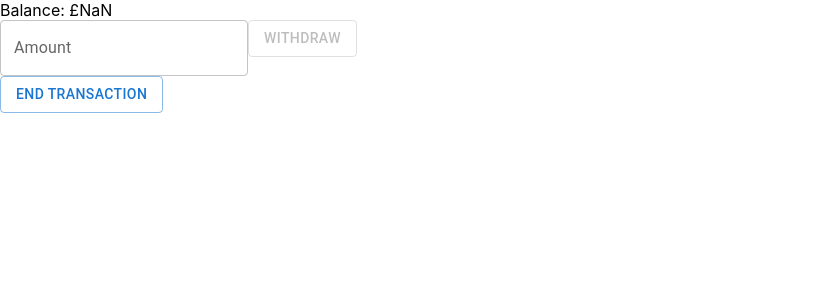
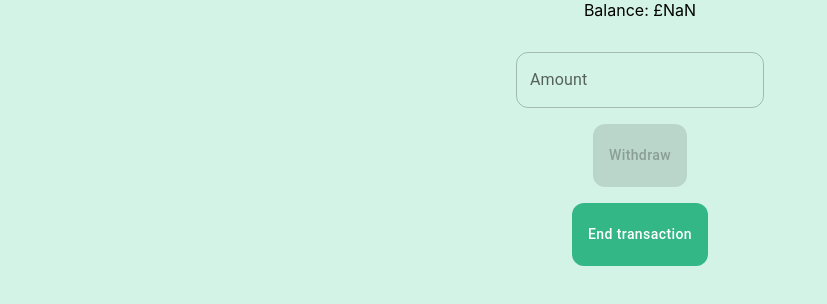
Before and after one commit to yverenoir/atm-web-app, a React (Create React App) app: page /withdraw in a window 1280 px wide. Shown: the top 304 px of the page, without its empty margins (0-827 px from the left). Built offline with nearby package versions, Linux system fonts and the light colour scheme.

Commit message:
feat: add more screens, add styling and refactoring

```diff
--- a/src/App.tsx
+++ b/src/App.tsx
@@ -1,12 +1,11 @@
 import React, {useState} from 'react';
 import './App.css';
-import {Button, Grid, TextField} from '@mui/material';
+import {Button, Grid, TextField, Typography} from '@mui/material';
 import {useNavigate} from "react-router-dom";
 
 function App() {
 
     const [pin, setPin] = useState<number | null>(null);
-    const [balance, setBalance] = useState<number | null>(null);
 
     const navigate = useNavigate();
 
@@ -28,7 +27,6 @@ function App() {
         const data = await response.json();
         const currentBalance = data.currentBalance;
         console.log('retrieved balance is: ', currentBalance);
-        setBalance(currentBalance);
         // show withdraw page
         navigate("/withdraw", {state: {balance: currentBalance}});
     }
@@ -40,6 +38,11 @@ function App() {
 
     return (
         <div className="App">
+            <Grid container direction={"column"}>
+                <Grid item>
+                    <Typography variant={"h4"}>Hey Pompom, welcome back! </Typography>
+                    <Typography variant={"h6"}>Please enter your PIN</Typography>
+                </Grid>
                 <form onSubmit={onPinSubmit}>
                     <Grid container>
                         <Grid item xs={12}>
@@ -47,10 +50,11 @@ function App() {
                                        onChange={handlePinChange}/>
                         </Grid>
                         <Grid item xs={12}>
-                        <Button type={"submit"} variant={"outlined"}>Enter pin</Button>
+                            <Button type={"submit"} variant={"contained"}>Enter</Button>
                         </Grid>
                     </Grid>
                 </form>
+            </Grid>
         </div>
     );
 }
--- /dev/null
+++ b/src/ExitButton.tsx
@@ -0,0 +1,20 @@
+import React from 'react';
+import './App.css';
+import {useNavigate} from "react-router-dom";
+import {Button} from "@mui/material"; // Tell webpack this JS file uses this image
+
+function ExitButton() {
+    const navigate = useNavigate();
+
+    function onEndTransaction() {
+        // invalidate auth token
+        // redirect user back to pin page
+        navigate("/");
+    }
+
+    return (
+        <Button variant={"contained"} onClick={onEndTransaction}>End transaction</Button>
+    );
+}
+
+export default ExitButton;
--- /dev/null
+++ b/src/InsertCard.tsx
@@ -0,0 +1,24 @@
+import React, {useEffect} from 'react';
+import './App.css';
+import {useNavigate} from "react-router-dom";
+import insert from './insert-card.gif';
+import {Grid} from "@mui/material"; // Tell webpack this JS file uses this image
+
+function InsertCard() {
+    const navigate = useNavigate();
+
+    useEffect(() => {
+            setTimeout(() => navigate("/pin"), 1000);
+        }
+    );
+
+    return (
+        <Grid container justifyContent={"center"} alignItems={"center"}>
+            <Grid item>
+                <img src={insert} alt="insertCard"/>
+            </Grid>
+        </Grid>
+    );
+}
+
+export default InsertCard;
--- /dev/null
+++ b/src/WithdrawSuccess.tsx
@@ -0,0 +1,32 @@
+import React from 'react';
+import './App.css';
+import {useLocation, useNavigate} from "react-router-dom";
+import success from './withdrawal-success.gif';
+import {Button, Grid} from "@mui/material";
+import ExitButton from "./ExitButton"; // Tell webpack this JS file uses this image
+
+function WithdrawSuccess() {
+    const navigate = useNavigate();
+    const location = useLocation();
+
+    function onWithdrawAgainButtonClicked() {
+        const balance = location.state?.balance;
+        navigate('/withdraw', {state: {balance: balance}})
+    }
+
+    return (
+        <Grid container justifyContent={"center"} alignItems={"center"}>
+            <Grid item>
+                <img src={success} alt="withdrawalSuccess"/>
+            </Grid>
+            <Grid item>
+                <Button onClick={onWithdrawAgainButtonClicked}>Withdraw again</Button>
+            </Grid>
+            <Grid item>
+                <ExitButton/>
+            </Grid>
+        </Grid>
+    );
+}
+
+export default WithdrawSuccess;
--- a/src/Withdrawal.tsx
+++ b/src/Withdrawal.tsx
@@ -1,22 +1,13 @@
 import React, {useEffect, useState} from 'react';
 import './App.css';
-import {useLocation} from "react-router-dom";
-import {Button, TextField} from "@mui/material";
+import {useLocation, useNavigate} from "react-router-dom";
+import {Button, Grid, TextField} from "@mui/material";
 import {getTotal, withdraw as withdrawFromVault} from "./vault";
-
-// He’s going to make 3 withdrawals:
-// ●	£140
-// ●	£50
-// ●	£90
-
-// 4 x £5 notes
-// 15 x £10 notes
-// 7 x £20 notes
-// You should try to give a roughly even mix of notes when possible, and will have to take into account what to do when certain ones run out.
-// Your ATM allows an overdraft of up to £100 and should let users know if they do go overdrawn 😬
+import ExitButton from "./ExitButton";
 
 function Withdrawal() {
     const location = useLocation();
+    const navigate = useNavigate();
     const [amount, setAmount] = useState<number | null>(null);
 
     const balanceFromState = location.state?.balance;
@@ -88,6 +79,7 @@ function Withdrawal() {
             }
 
             setBalance(balance - amount);
+            navigate("/withdrawal-success", {state: {balance: balance - amount}});
         } else {
             // show vault cash insufficient msg, or show this message even in handleAmountChange()?
         }
@@ -105,15 +97,13 @@ function Withdrawal() {
         return withdrawFromVault(amount);
     }
 
-    function onEndTransaction() {
-        // invalidate auth token
-        // redirect user back to pin page
-    }
-
     // check for auth status, only show this page when user is logged in
     return (
-        <div>
+        <Grid container direction={"column"} alignItems={"center"} spacing={2}>
+            <Grid item>
                 Balance: £{balance}
+            </Grid>
+            <Grid item>
                 {showAmountInsufficientMsg && <div>Requested amount is bigger than allowed withdrawal amount</div>}
                 {showOverdraftMsg &&
                     <div>Requested amount is bigger than actual balance, you will be going into minus after this
@@ -121,13 +111,25 @@ function Withdrawal() {
                 {showAmountNotPossibleMsg &&
                     <div>You can only draw a multiple of 5</div>}
                 {withdrawUnsuccessfulMsg && <div>Requested amount cannot be withdrawn.</div>}
+            </Grid>
+            <Grid item>
                 <form onSubmit={onWithdrawSubmit}>
+                    <Grid container direction={"column"} alignItems={"center"} spacing={2}>
+                        <Grid item>
                             <TextField label="Amount" variant="outlined" type={"number"} value={amount}
                                        onChange={handleAmountChange}/>
-                <Button type={"submit"} variant={"outlined"} disabled={withdrawButtonDisabled}>Withdraw</Button>
+                        </Grid>
+                        <Grid item>
+                            <Button type={"submit"} variant={"contained"}
+                                    disabled={withdrawButtonDisabled}>Withdraw</Button>
+                        </Grid>
+                    </Grid>
                 </form>
-            <Button variant={"outlined"} onClick={onEndTransaction}>End transaction</Button>
-        </div>
+            </Grid>
+            <Grid item>
+                <ExitButton/>
+            </Grid>
+        </Grid>
     );
 }
 
--- a/src/index.css
+++ b/src/index.css
@@ -1,13 +1,14 @@
 body {
-  margin: 0;
-  font-family: -apple-system, BlinkMacSystemFont, 'Segoe UI', 'Roboto', 'Oxygen',
+    margin: 0;
+    font-family: -apple-system, BlinkMacSystemFont, 'Segoe UI', 'Roboto', 'Oxygen',
     'Ubuntu', 'Cantarell', 'Fira Sans', 'Droid Sans', 'Helvetica Neue',
     sans-serif;
-  -webkit-font-smoothing: antialiased;
-  -moz-osx-font-smoothing: grayscale;
+    -webkit-font-smoothing: antialiased;
+    -moz-osx-font-smoothing: grayscale;
+    background: #D4F3E7;
 }
 
 code {
-  font-family: source-code-pro, Menlo, Monaco, Consolas, 'Courier New',
+    font-family: source-code-pro, Menlo, Monaco, Consolas, 'Courier New',
     monospace;
 }
--- /dev/null
+++ b/src/theme/index.ts
@@ -0,0 +1,31 @@
+import {createTheme} from "@mui/material";
+
+export const theme = createTheme({
+    palette: {
+        primary: {
+            main: "#33B786",
+        }
+    },
+    components: {
+        MuiButton: {
+            styleOverrides: {
+                root: {
+                    borderRadius: '12px',
+                    height: '63px',
+                    boxShadow: "none",
+                    textTransform: "none",
+                    color: "white",
+                    // fontSize: '21px',
+                    // fontWeight: 400,
+                }
+            }
+        },
+        MuiOutlinedInput: {
+            styleOverrides: {
+                root: {
+                    borderRadius: '12px',
+                }
+            }
+        }
+    }
+});
```
Also changed, not shown: src/index.tsx (+16 -2 lines), src/insert-card.gif (added), src/withdrawal-success.gif (added). Lines whose indentation alone changed are shown as unchanged.
